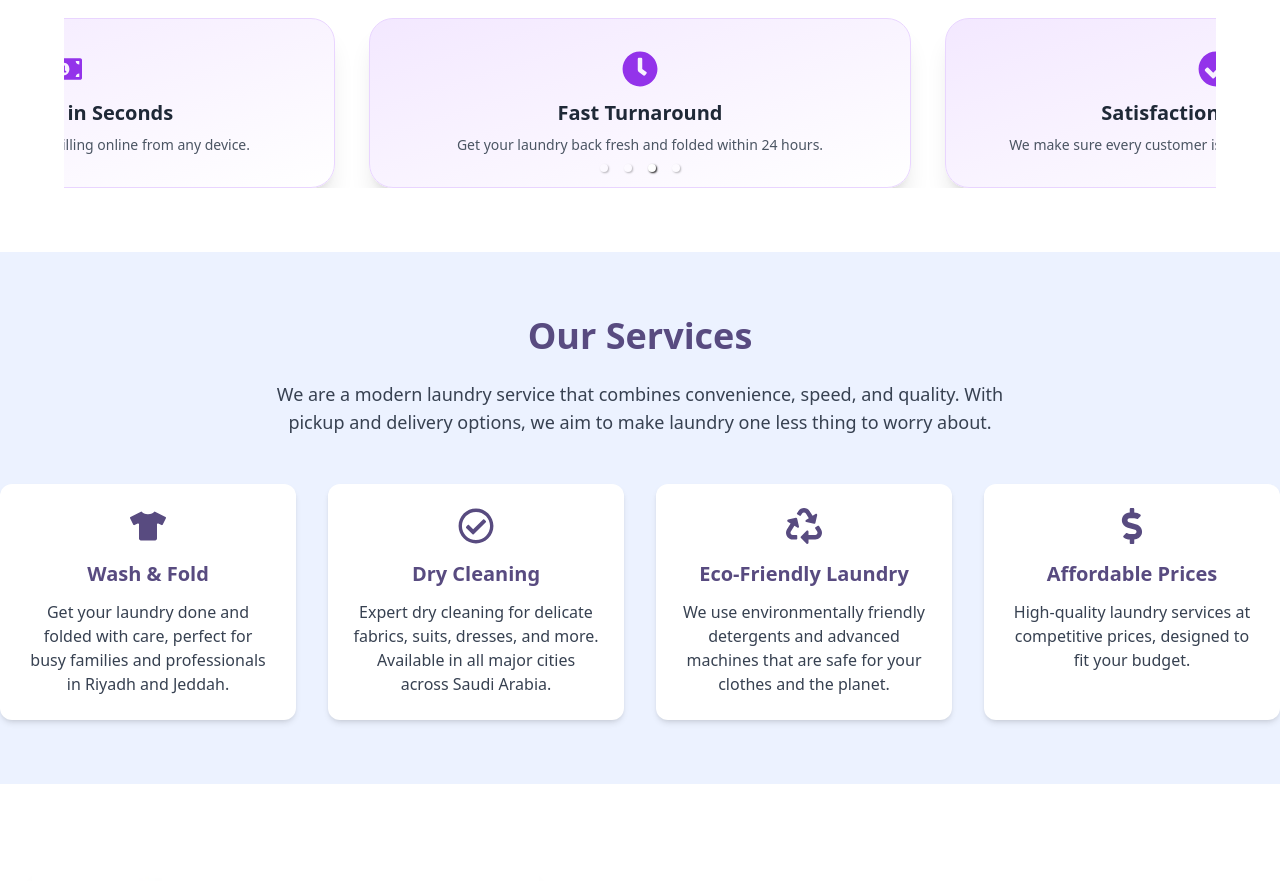
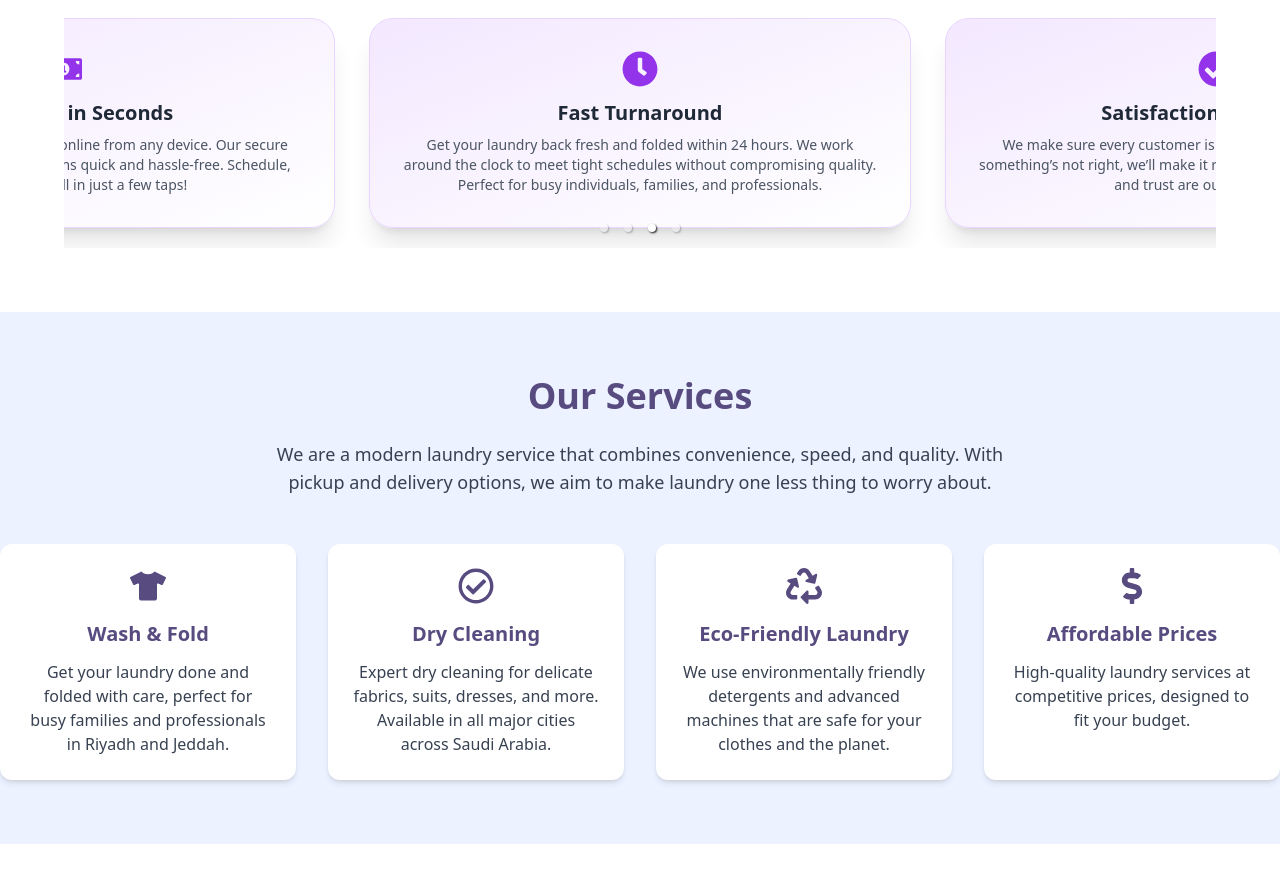
Before and after one commit to yasin2514/laundry-client, a React (Vite) app: page / in a window 1280 px wide. Shown: the part 1440-2321 px from the top of the page. Built offline with nearby package versions, Linux system fonts and the light colour scheme.

Commit message:
about section text added

```diff
--- a/src/components/Ui/AutoSliderCards.jsx
+++ b/src/components/Ui/AutoSliderCards.jsx
@@ -14,26 +14,25 @@ const AutoSliderCards = () => {
   {
     icon: <FaClock className="text-purple-600 text-4xl mb-3 mx-auto" />,
     title: "Save Time & Money",
-      desc: "No more wasted time driving to laundromats. We pickup and deliver for free!",
+    desc: "No more wasted time driving to laundromats. We pickup and deliver for free! Our efficient process ensures you save both time and money while enjoying fresh, clean clothes. Let us handle the laundry so you can focus on what matters most.",
   },
   {
-      icon: (
-        <FaMoneyBillAlt className="text-purple-600 text-4xl mb-3 mx-auto" />
-      ),
+    icon: <FaMoneyBillAlt className="text-purple-600 text-4xl mb-3 mx-auto" />,
     title: "Pay Online in Seconds",
-      desc: "Manage your account and billing online from any device.",
+    desc: "Manage your account and billing online from any device. Our secure payment system makes transactions quick and hassle-free. Schedule, track, and pay — all in just a few taps!",
   },
   {
     icon: <FaClock className="text-purple-600 text-4xl mb-3 mx-auto" />,
     title: "Fast Turnaround",
-      desc: "Get your laundry back fresh and folded within 24 hours.",
+    desc: "Get your laundry back fresh and folded within 24 hours. We work around the clock to meet tight schedules without compromising quality. Perfect for busy individuals, families, and professionals.",
   },
   {
     icon: <FaCheckCircle className="text-purple-600 text-4xl mb-3 mx-auto" />,
     title: "Satisfaction Guarantee",
-      desc: "We make sure every customer is fully satisfied with our service.",
+    desc: "We make sure every customer is fully satisfied with our service. If something’s not right, we’ll make it right — it’s that simple. Your comfort and trust are our top priorities.",
   },
 ];
+
 
   return (
     <div className="mt-16 max-w-7xl mx-auto">
@@ -57,7 +56,7 @@ const AutoSliderCards = () => {
             initial="hidden"
             whileInView="visible"
             transition={{ duration: 0.5, delay: idx * 0.2 }}
-            className="bg-gradient-to-br from-purple-100 to-white shadow-xl rounded-3xl p-8 text-center border border-purple-200 w-[94%]  h-[170px] mx-auto" // Set width to 47% and height to 200px
+            className="bg-gradient-to-br from-purple-100 to-white shadow-xl rounded-3xl p-8 text-center border border-purple-200 w-[94%]  mx-auto" // Set width to 47% and height to 200px
           >
             {card.icon}
             <h3 className="text-xl font-semibold text-gray-800 mb-2">
```
Lines whose indentation alone changed are shown as unchanged.
